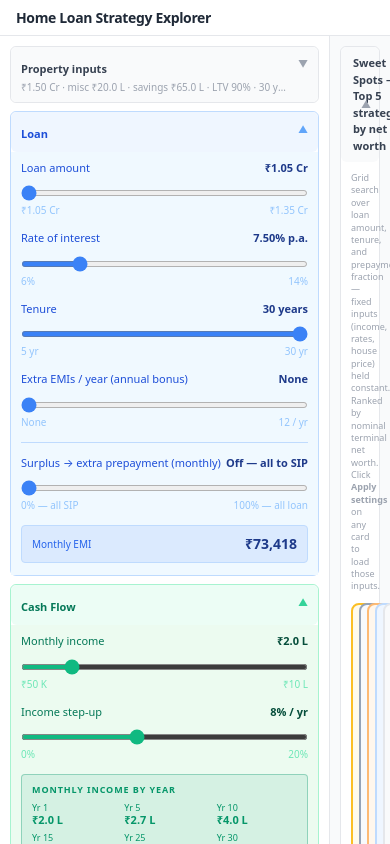
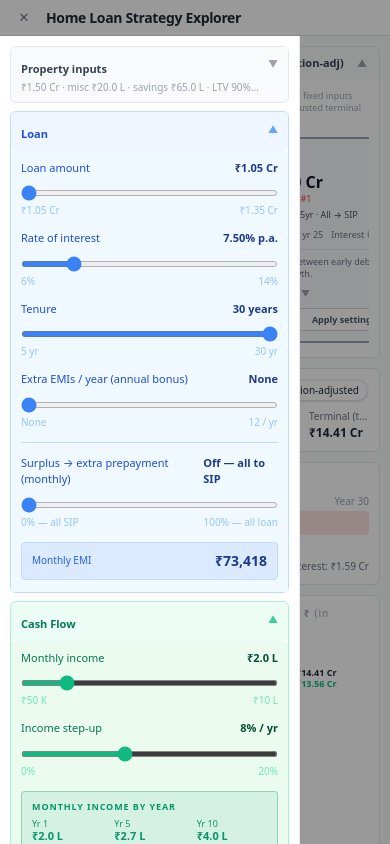
Before and after one commit to parthbhatt268/calculate-max-value, a React (Vite) app: page / in a window 390 px wide. Built offline with nearby package versions, Linux system fonts and the light colour scheme.

Commit message:
responsive

```diff
--- a/src/App.jsx
+++ b/src/App.jsx
@@ -57,7 +57,8 @@ function initState() {
 
 export default function App() {
   const [state, setState]             = useState(initState);
-  const [nominalMode, setNominalMode] = useState(true);
+  const [nominalMode, setNominalMode] = useState(false);
+  const [sidebarOpen, setSidebarOpen] = useState(true);
 
   const handleStateChange = useCallback((nextState) => {
     setState(clampDownPayment(nextState));
@@ -99,21 +100,54 @@ export default function App() {
     });
   }, [state, handleStateChange]);
 
+  const closeSidebar = useCallback(() => setSidebarOpen(false), []);
+
   return (
     <div className="h-screen flex flex-col overflow-hidden bg-white text-gray-900"
          style={{ fontFamily: 'system-ui,-apple-system,sans-serif' }}>
 
-      <header className="flex-shrink-0 flex items-center px-4 h-9 border-b border-gray-200 bg-white">
+      <header className="flex-shrink-0 flex items-center px-3 h-9 border-b border-gray-200 bg-white gap-2.5">
+        {/* Sidebar toggle */}
+        <button
+          type="button"
+          onClick={() => setSidebarOpen((o) => !o)}
+          className="flex items-center justify-center w-6 h-6 rounded hover:bg-gray-100
+                     text-gray-500 hover:text-gray-800 transition-colors shrink-0"
+          aria-label="Toggle sidebar"
+        >
+          {sidebarOpen
+            ? <span className="text-[13px] leading-none">✕</span>
+            : <span className="text-[15px] leading-none">☰</span>
+          }
+        </button>
+
         <h1 className="text-sm font-semibold text-gray-800 tracking-tight">
           Home Loan Strategy Explorer
         </h1>
       </header>
 
-      <div className="flex flex-1 overflow-hidden">
+      <div className="flex flex-1 overflow-hidden relative">
+
+        {/* ── Mobile backdrop ── */}
+        {sidebarOpen && (
+          <div
+            className="fixed inset-0 z-30 bg-black/40 md:hidden"
+            onClick={closeSidebar}
+          />
+        )}
 
         {/* ── LEFT: controls ── */}
-        <div className="w-[330px] flex-shrink-0 border-r border-gray-200 overflow-y-auto
-                        flex flex-col gap-2 p-2.5 bg-white">
+        <div className={[
+          // Mobile: fixed overlay sliding from left, below the 36px header
+          'fixed top-9 bottom-0 left-0 z-40 w-[300px]',
+          'transition-transform duration-200 ease-in-out',
+          sidebarOpen ? 'translate-x-0' : '-translate-x-full',
+          // Desktop (md+): static in the flex layout
+          'md:static md:z-auto md:translate-x-0 md:w-[330px] md:flex-shrink-0',
+          !sidebarOpen ? 'md:hidden' : '',
+          'border-r border-gray-200 overflow-y-auto',
+          'flex flex-col gap-2 p-2.5 bg-white',
+        ].filter(Boolean).join(' ')}>
 
           <InputsPanel state={state} onChange={handleStateChange} />
 
--- a/src/components/SweetSpots.jsx
+++ b/src/components/SweetSpots.jsx
@@ -84,13 +84,14 @@ function SweetSpotCard({ spot, topValue, nominalMode, onApply, minLoan, maxLoan,
 
   const meta      = RANK_META[spot.rank - 1];
   const displayed = nominalMode ? spot.netWorth : spot.realNetWorth;
+
   const diff      = spot.rank > 1 ? topValue - displayed : 0;
   const closeYr   = spot.loanCloseYear != null ? Math.round(spot.loanCloseYear * 10) / 10 : null;
 
   const { pros, cons } = generateProsCons(spot, minLoan, maxLoan, horizonYears);
 
   return (
-    <div className={`flex flex-col gap-1.5 border-2 ${meta.border} ${meta.bg} rounded-lg p-2.5 min-w-0`}>
+    <div className={`flex flex-col gap-1.5 border-2 ${meta.border} ${meta.bg} rounded-lg p-2.5 w-[210px] flex-shrink-0`}>
 
       {/* Rank badge */}
       <div className="flex items-center gap-1.5">
@@ -221,7 +222,7 @@ export default function SweetSpots({ result, nominalMode, onApply }) {
             held constant. Ranked by {nominalMode ? 'nominal' : 'inflation-adjusted'} terminal net worth.
             Click <strong>Apply settings</strong> on any card to load those inputs.
           </p>
-          <div className="grid grid-cols-5 gap-2 items-start">
+          <div className="flex gap-2 overflow-x-auto pb-1" style={{ scrollbarWidth: 'thin' }}>
             {spots.map((spot) => (
               <SweetSpotCard
                 key={spot.rank}
```
